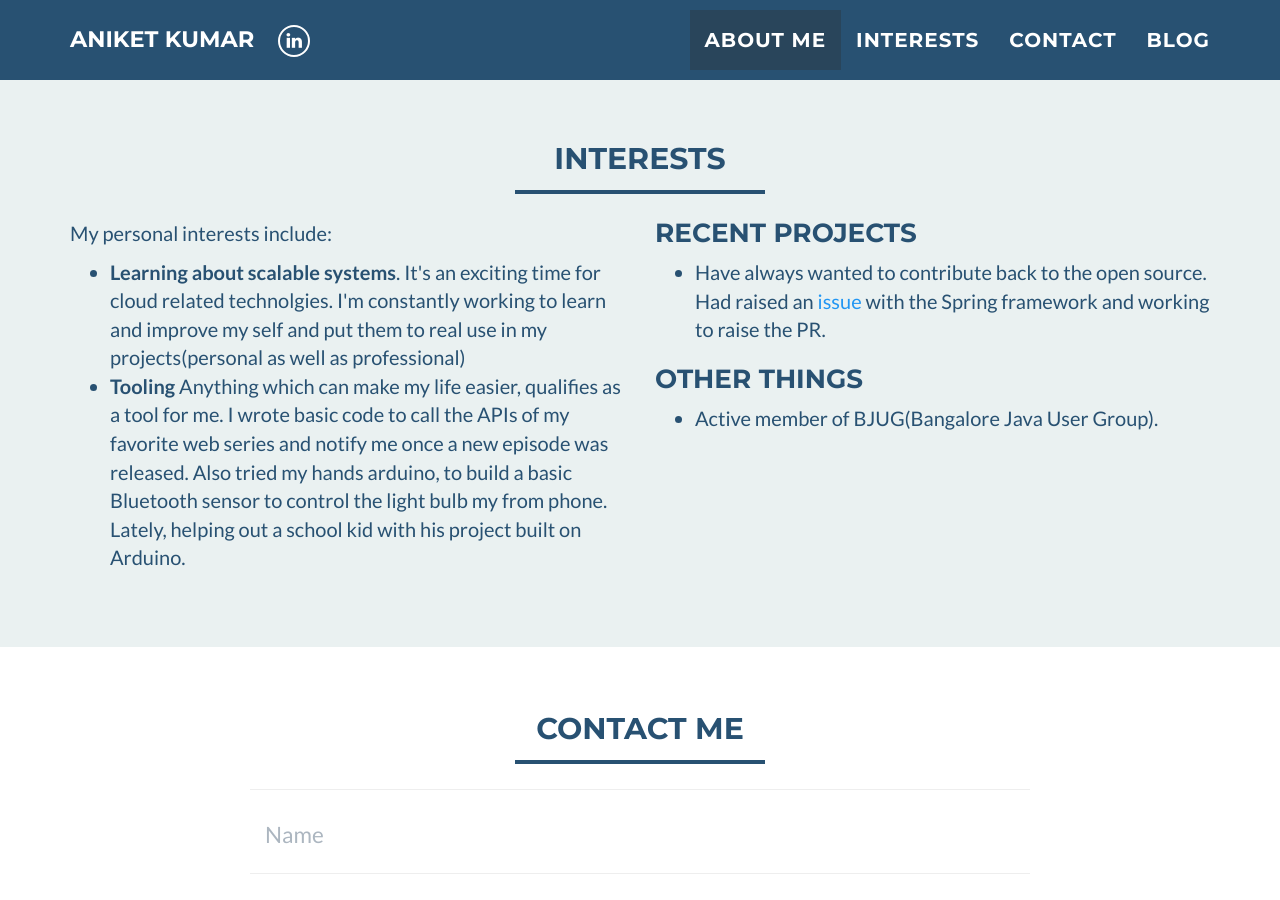
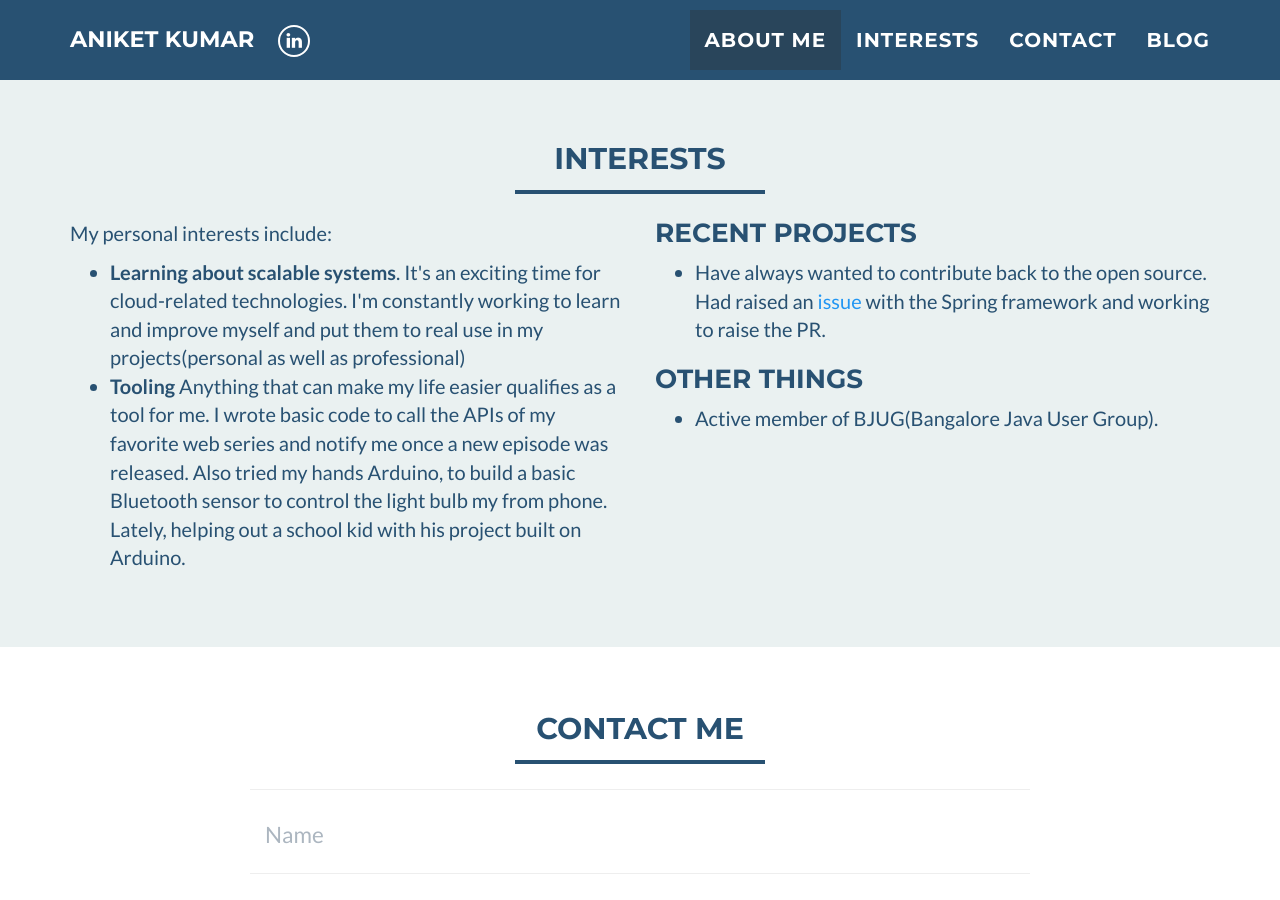
Before and after one commit to 007aniketkumar/007aniketkumar.github.io, a Jekyll site: the page built from index.html, in a window 1280 px wide and 900 px high, scrolled down 1270 px. Built offline with Jekyll 4.4.1, drawn with Linux system fonts in a browser that asks for light colours.

Commit message:
Update interests.html

```diff
--- a/_includes/interests.html
+++ b/_includes/interests.html
@@ -13,11 +13,11 @@
         </p>
 			<ul>
 			  <li>
-				 <b>Learning about scalable systems</b>. It's an exciting time for cloud related technolgies. I'm constantly working to learn and improve my self and put them to real use in my projects(personal as well as professional)
+				 <b>Learning about scalable systems</b>. It's an exciting time for cloud-related technologies. I'm constantly working to learn and improve myself and put them to real use in my projects(personal as well as professional)
 			  </li>
 			  <li>
-				  <b>Tooling</b> Anything which can make my life easier, qualifies as a tool for me. I wrote basic code to call the APIs of my favorite web series and notify me once  a new episode was released.
-                                     Also tried my hands arduino, to build a basic Bluetooth sensor to control the light bulb my from phone. Lately, helping out a school kid with his project built on Arduino.</li>
+				  <b>Tooling</b> Anything that can make my life easier qualifies as a tool for me. I wrote basic code to call the APIs of my favorite web series and notify me once  a new episode was released.
+                                     Also tried my hands Arduino, to build a basic Bluetooth sensor to control the light bulb my from phone. Lately, helping out a school kid with his project built on Arduino.</li>
 			</ul>
 		</div>
     <div class="col-sm-6">
```
